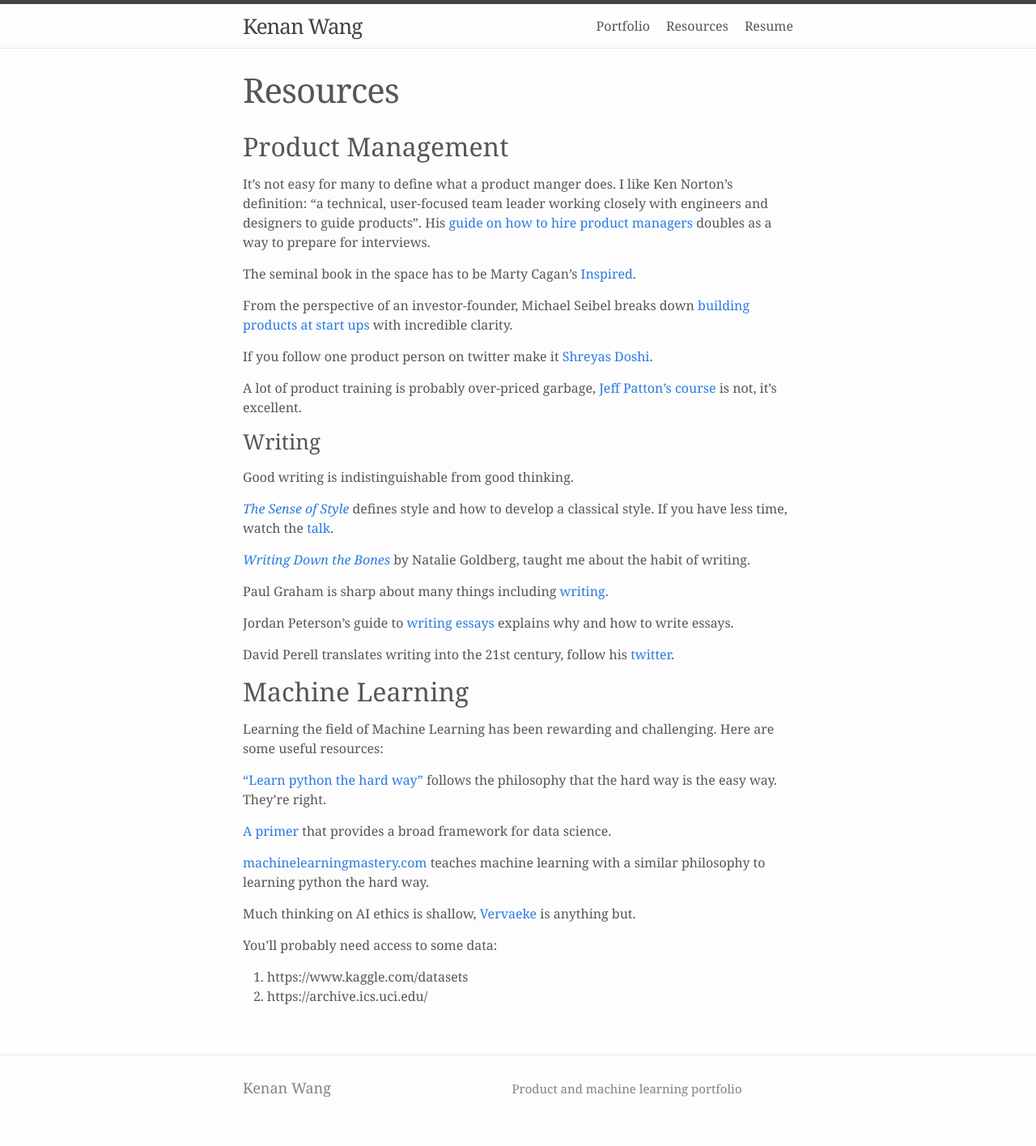
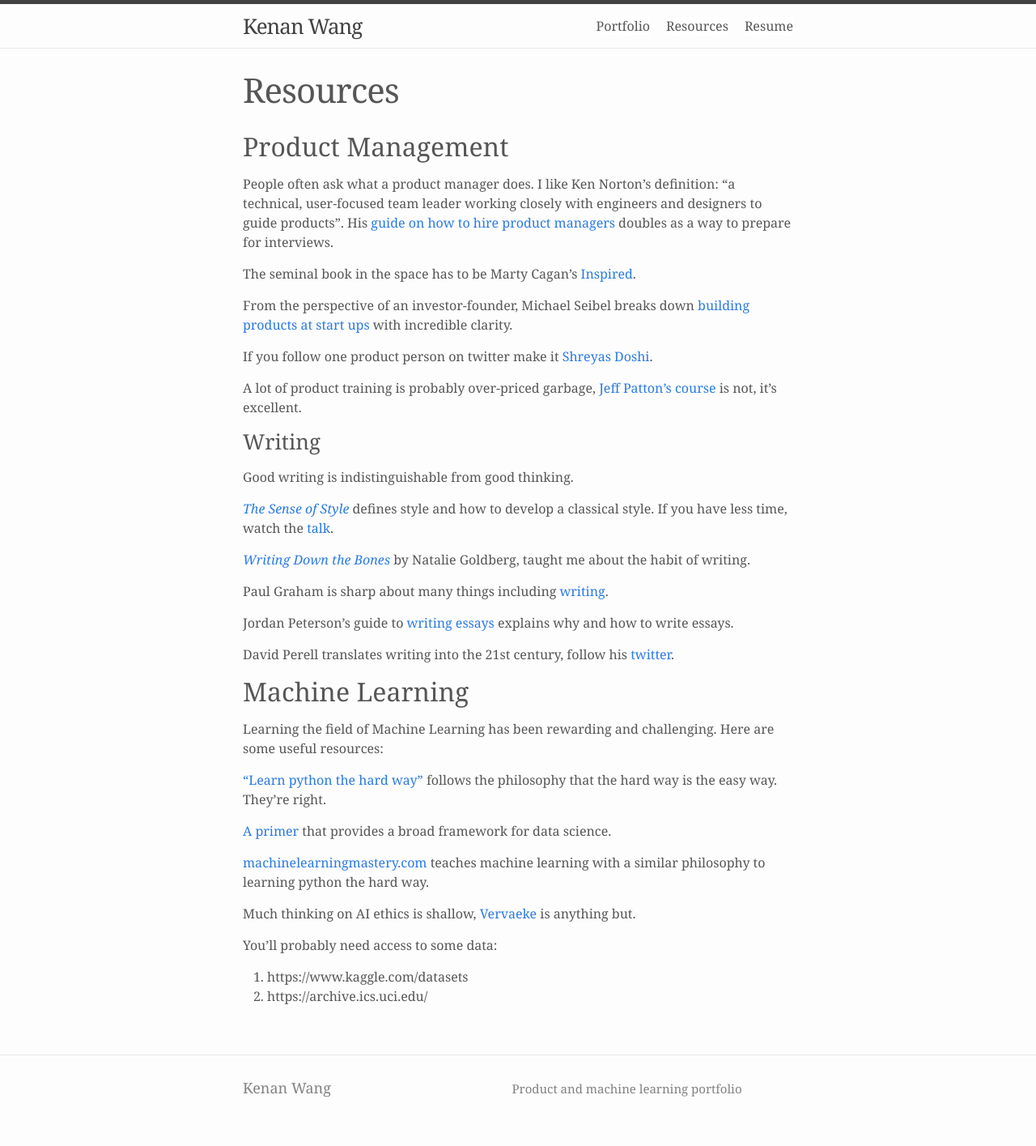
Before and after one commit to kenanwang/username.github.io, a Jekyll site: the page built from resources.md, in a window 1280 px wide. Shown: the whole page at 81% size. Built offline with Jekyll 4.4.1, drawn with Linux system fonts in a browser that asks for light colours; nearby versions of some CDN libraries.

Commit message:
Update resources.md

```diff
--- a/resources.md
+++ b/resources.md
@@ -5,7 +5,7 @@ permalink: /resources/
 ---
 
 ## Product Management
-It's not easy for many to define what a product manger does. I like Ken Norton's definition: "a technical, user-focused team leader working closely with engineers and designers to guide products". His [guide on how to hire product managers](https://www.bringthedonuts.com/essays/productmanager.html) doubles as a way to prepare for interviews.
+People often ask what a product manager does. I like Ken Norton's definition: "a technical, user-focused team leader working closely with engineers and designers to guide products". His [guide on how to hire product managers](https://www.bringthedonuts.com/essays/productmanager.html) doubles as a way to prepare for interviews.
 
 The seminal book in the space has to be Marty Cagan's [Inspired](https://www.amazon.com/INSPIRED-Create-Tech-Products-Customers/dp/1119387507).
 
```
